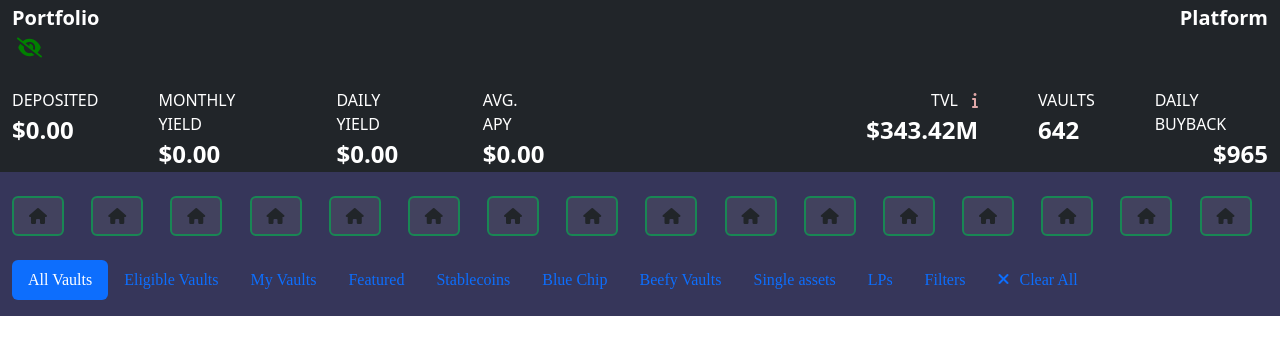
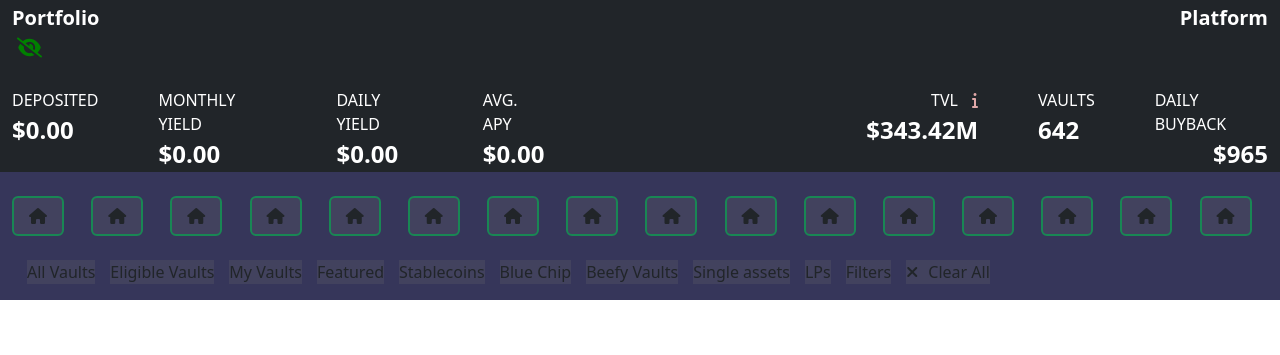
Before and after one commit to Sizzu99/beefy, a plain HTML site: page index.html in a window 1280 px wide. Shown: the part 63-418 px from the top of the page. Drawn offline with nearby package versions, Linux system fonts and the light colour scheme.

Commit message:
vaults problem

```diff
--- a/index.html
+++ b/index.html
@@ -175,46 +175,46 @@
             <div class="container Vaults d-flex">
                 <ul class="nav nav-pills mb-3 " id="pills-tab" role="tablist">
                     <li class="nav-item" role="presentation">
-                      <button class="nav-link active " id="pills-home-tab" data-bs-toggle="pill" data-bs-target="#pills-home" type="button" role="tab" aria-controls="pills-home" aria-selected="true">All Vaults</button>
+                      <button class="nav-link-icon active " id="pills-home-tab" data-bs-toggle="pill" data-bs-target="#pills-home" type="button" role="tab" aria-controls="pills-home" aria-selected="true">All Vaults</button>
                     </li>
                     <li class="nav-item" role="presentation">
-                      <button class="nav-link" id="pills-profile-tab" data-bs-toggle="pill" data-bs-target="#pills-profile" type="button" role="tab" aria-controls="pills-profile" aria-selected="false">Eligible Vaults</button>
+                      <button class="nav-link-icon" id="pills-profile-tab" data-bs-toggle="pill" data-bs-target="#pills-profile" type="button" role="tab" aria-controls="pills-profile" aria-selected="false">Eligible Vaults</button>
                     </li>
                     <li class="nav-item" role="presentation">
-                      <button class="nav-link" id="pills-contact-tab" data-bs-toggle="pill" data-bs-target="#pills-contact" type="button" role="tab" aria-controls="pills-contact" aria-selected="false">My Vaults</button>
+                      <button class="nav-link-icon" id="pills-contact-tab" data-bs-toggle="pill" data-bs-target="#pills-contact" type="button" role="tab" aria-controls="pills-contact" aria-selected="false">My Vaults</button>
                     </li>
 
                 </ul>
                 <ul class="nav nav-pills mb-3 " id="pills-tab" role="tablist">
                     <li class="nav-item" role="presentation">
-                      <button class="nav-link " id="pills-home-tab" data-bs-toggle="pill" data-bs-target="#pills-home" type="button" role="tab" aria-controls="pills-home" aria-selected="true">Featured</button>
+                      <button class="nav-link-icon " id="pills-home-tab" data-bs-toggle="pill" data-bs-target="#pills-home" type="button" role="tab" aria-controls="pills-home" aria-selected="true">Featured</button>
                     </li>
                     <li class="nav-item" role="presentation">
-                      <button class="nav-link" id="pills-profile-tab" data-bs-toggle="pill" data-bs-target="#pills-profile" type="button" role="tab" aria-controls="pills-profile" aria-selected="false">Stablecoins</button>
+                      <button class="nav-link-icon" id="pills-profile-tab" data-bs-toggle="pill" data-bs-target="#pills-profile" type="button" role="tab" aria-controls="pills-profile" aria-selected="false">Stablecoins</button>
                     </li>
                     <li class="nav-item" role="presentation">
-                      <button class="nav-link" id="pills-contact-tab" data-bs-toggle="pill" data-bs-target="#pills-contact" type="button" role="tab" aria-controls="pills-contact" aria-selected="false">Blue Chip</button>
+                      <button class="nav-link-icon" id="pills-contact-tab" data-bs-toggle="pill" data-bs-target="#pills-contact" type="button" role="tab" aria-controls="pills-contact" aria-selected="false">Blue Chip</button>
                     </li>
 
                 </ul>
                 <ul class="nav nav-pills mb-3 " id="pills-tab" role="tablist">
                     <li class="nav-item" role="presentation">
-                      <button class="nav-link  " id="pills-home-tab" data-bs-toggle="pill" data-bs-target="#pills-home" type="button" role="tab" aria-controls="pills-home" aria-selected="true">Beefy Vaults</button>
+                      <button class="nav-link-icon " id="pills-home-tab" data-bs-toggle="pill" data-bs-target="#pills-home" type="button" role="tab" aria-controls="pills-home" aria-selected="true">Beefy Vaults</button>
                     </li>
                     <li class="nav-item" role="presentation">
-                      <button class="nav-link" id="pills-profile-tab" data-bs-toggle="pill" data-bs-target="#pills-profile" type="button" role="tab" aria-controls="pills-profile" aria-selected="false">Single assets</button>
+                      <button class="nav-link-icon" id="pills-profile-tab" data-bs-toggle="pill" data-bs-target="#pills-profile" type="button" role="tab" aria-controls="pills-profile" aria-selected="false">Single assets</button>
                     </li>
                     <li class="nav-item" role="presentation">
-                      <button class="nav-link" id="pills-contact-tab" data-bs-toggle="pill" data-bs-target="#pills-contact" type="button" role="tab" aria-controls="pills-contact" aria-selected="false">LPs</button>
+                      <button class="nav-link-icon" id="pills-contact-tab" data-bs-toggle="pill" data-bs-target="#pills-contact" type="button" role="tab" aria-controls="pills-contact" aria-selected="false">LPs</button>
                     </li>
 
                 </ul>
                 <ul class="nav nav-pills mb-3 " id="pills-tab" role="tablist">
                     <li class="nav-item" role="presentation">
-                      <button class="nav-link " id="pills-home-tab" data-bs-toggle="pill" data-bs-target="#pills-home" type="button" role="tab" aria-controls="pills-home" aria-selected="true">Filters</button>
+                      <button class="nav-link-icon " id="pills-home-tab" data-bs-toggle="pill" data-bs-target="#pills-home" type="button" role="tab" aria-controls="pills-home" aria-selected="true">Filters</button>
                     </li>
                     <li class="nav-item" role="presentation">
-                      <button class="nav-link" id="pills-profile-tab" data-bs-toggle="pill" data-bs-target="#pills-profile" type="button" role="tab" aria-controls="pills-profile" aria-selected="false"> <i class="fa-solid fa-xmark cancle"></i>Clear All</button>
+                      <button class="nav-link-icon" id="pills-profile-tab" data-bs-toggle="pill" data-bs-target="#pills-profile" type="button" role="tab" aria-controls="pills-profile" aria-selected="false"> <i class="fa-solid fa-xmark cancle"></i>Clear All</button>
                     </li>
 
 
--- a/styles/style.css
+++ b/styles/style.css
@@ -85,6 +85,7 @@
 .cancle{
     margin-right: 10px;
 }
-.nav-link{
-    background-color: rgb(66, 66, 94); ;
+.nav-link-icon{
+    background-color: rgb(66, 66, 94);
+    margin-left: 15PX;
 }
```
